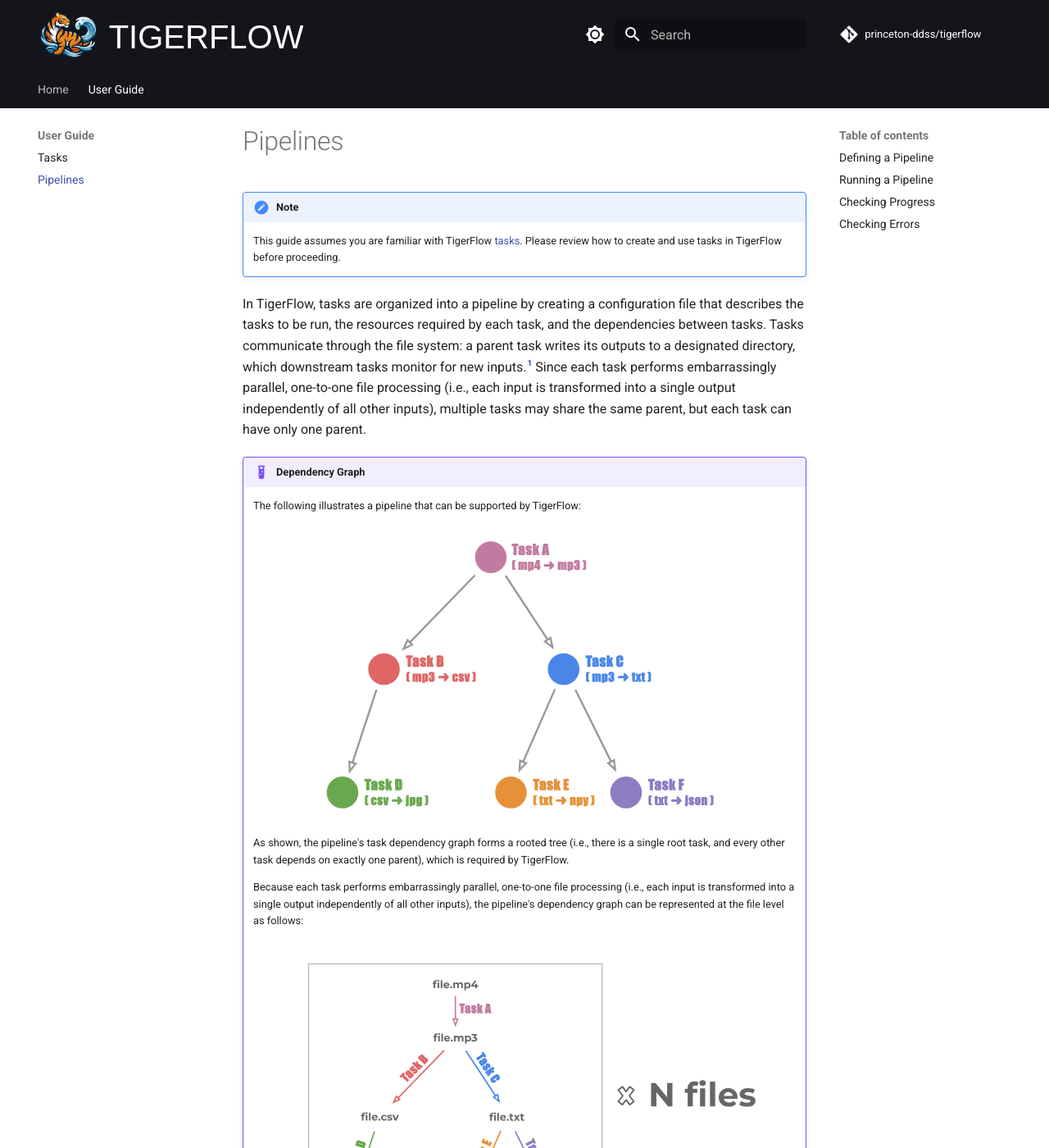
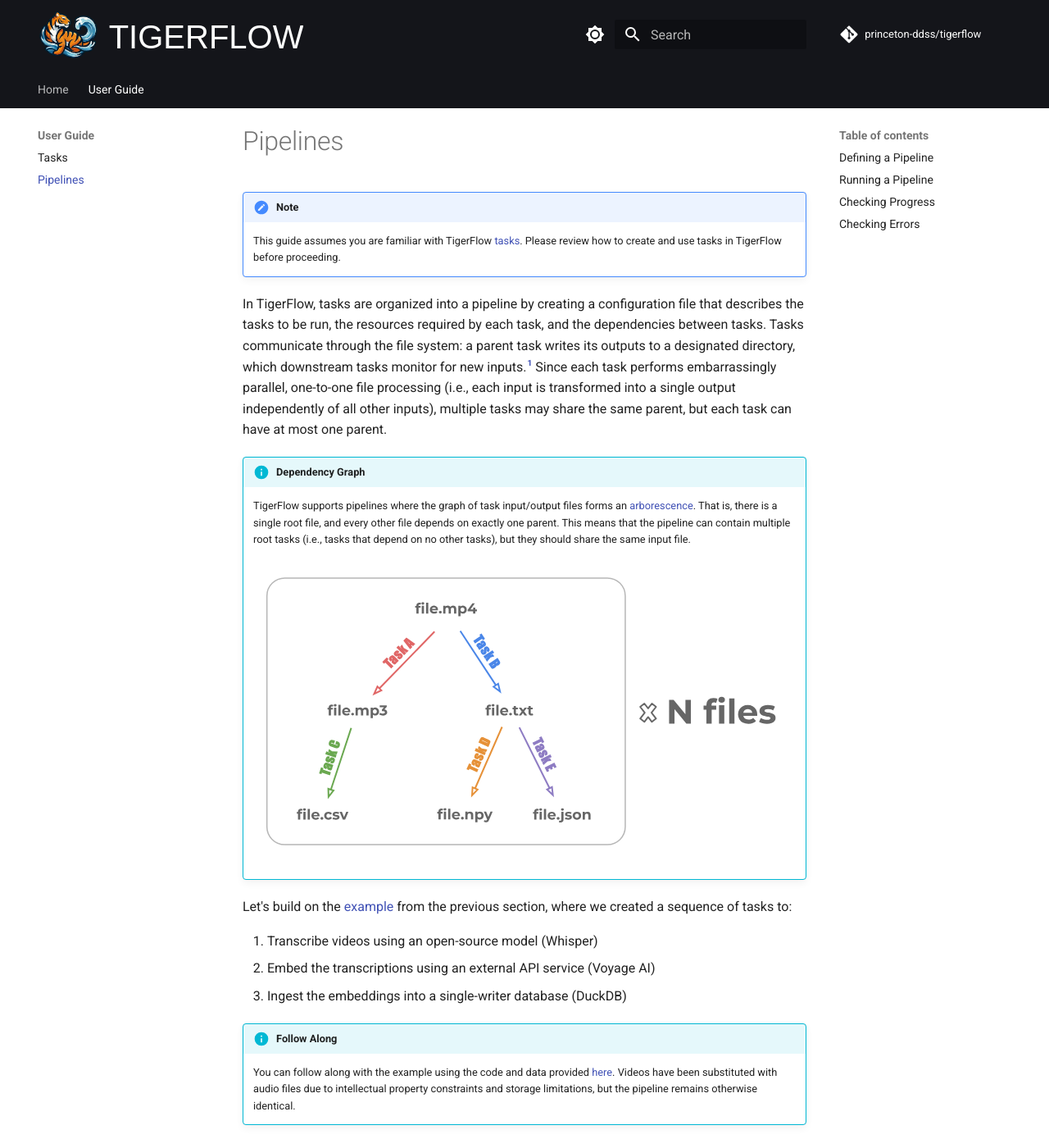
Before and after one commit to princeton-ddss/tigerflow, an MkDocs documentation site: the page built from docs/mkdocs/guides/pipeline.md, in a window 1280 px wide and 1400 px high. Shown: the whole window at 82% size. Built offline with MkDocs 1.6.1 and Material for MkDocs 9.7.7, drawn with Linux system fonts in a browser that asks for light colours; some web fonts are replaced; comment, search, counter and statistics services are not loaded; the version menu is left out; some of the changed text lies outside the part shown.

Commit message:
Update docs

```diff
--- a/docs/mkdocs/guides/pipeline.md
+++ b/docs/mkdocs/guides/pipeline.md
@@ -11,29 +11,22 @@
 to a designated directory, which downstream tasks monitor for new inputs.[^1] Since each task
 performs embarrassingly parallel, one-to-one file processing (i.e., each input is transformed
 into a single output independently of all other inputs), multiple tasks may share the same
-parent, but each task can have only one parent.
+parent, but each task can have at most one parent.
 
 [^1]:
     TigerFlow uses the dependency information specified in the pipeline configuration
     to automatically organize input and output directories between tasks, so users do not
     need to handle this file organization manually.
 
-!!! example "Dependency Graph"
+!!! info "Dependency Graph"
 
-    The following illustrates a pipeline that can be supported by TigerFlow:
+    TigerFlow supports pipelines where the graph of task input/output files
+    forms an [arborescence](https://en.wikipedia.org/wiki/Arborescence_(graph_theory)).
+    That is, there is a single root file, and every other file depends on exactly one parent.
+    This means that the pipeline can contain multiple root tasks (i.e., tasks that
+    depend on no other tasks), but they should share the same input file.
 
-    ![Pipeline Task Dependency](../assets/img/task_dependency.svg){ align=right }
-
-    As shown, the pipeline's task dependency graph forms a rooted tree
-    (i.e., there is a single root task, and every other task depends on
-    exactly one parent), which is required by TigerFlow.
-
-    Because each task performs embarrassingly parallel, one-to-one file
-    processing (i.e., each input is transformed into a single output
-    independently of all other inputs), the pipeline's dependency graph
-    can be represented at the file level as follows:
-
-    ![Pipeline File Dependency](../assets/img/file_dependency.svg){ align=right }
+    ![Pipeline File Dependency](../assets/img/file_dependency.svg)
 
 Let's build on the [example](task.md#examples) from the previous section, where we created a sequence of tasks to:
 
@@ -108,10 +101,6 @@
 - `max_workers` is a field applicable only to Slurm tasks. It specifies the maximum number of parallel workers used for auto-scaling.
 - `worker_resources` is a section applicable only to Slurm tasks. It specifies compute, memory, and other resources to allocate for each worker.
 - `concurrency_limit` is a field applicable only to local asynchronous tasks. It specifies the maximum number of coroutines (e.g., API requests) that may run concurrently at any given time (excess coroutines are queued until capacity becomes available).
-
-!!! warning
-
-    TigerFlow only supports pipelines whose task dependency graph forms a *rooted tree*. That is, there should be a single root task, and every other task must have exactly one parent.
 
 ## Running a Pipeline
 
```
Also changed, not shown: docs/mkdocs/index.md (+1 -1 lines), README.md, docs/mkdocs/assets/img/file_dependency.svg, docs/mkdocs/assets/img/task_dependency.svg (deleted).
